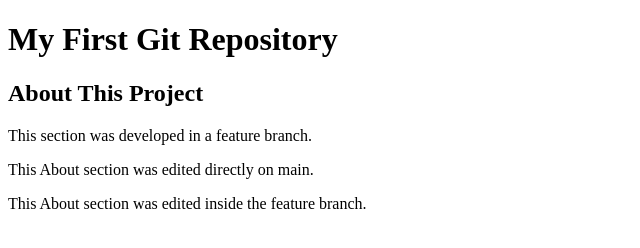
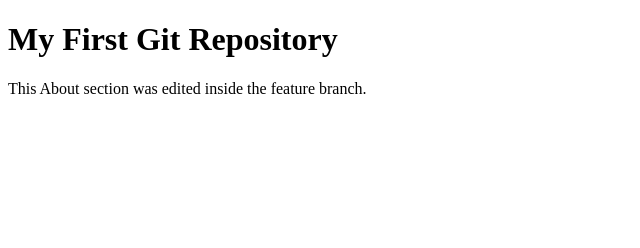
Before and after one commit to dipakdomains/week2-git-fundamentals, a plain HTML site: page week2-git-lab/index.html in a window 1280 px wide. Shown: the whole page, without its empty margins (0-640 px from the left). Drawn offline with Linux system fonts and the light colour scheme.

Commit message:
Prepare repository for Lab 5: clean up and index.html changes

```diff
--- a/week2-git-lab/index.html
+++ b/week2-git-lab/index.html
@@ -11,16 +11,7 @@
 <body>
 
  <h1>My First Git Repository</h1>
-
- <section>
-
- <h2>About This Project</h2>
-
- <p>This section was developed in a feature branch.</p>
- <p>This About section was edited directly on main.</p>
- <p>This About section was edited inside the feature branch.</p>
-
-</section>
+<p>This About section was edited inside the feature branch.</p>
 
 </body>
 
```
